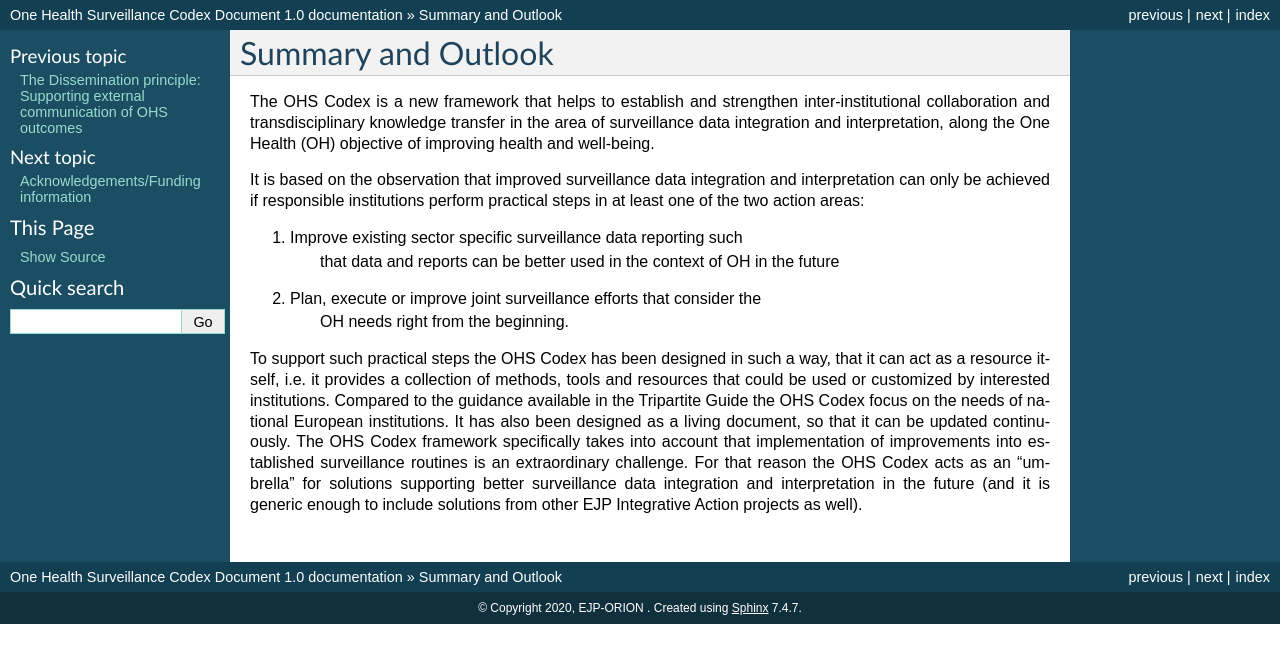
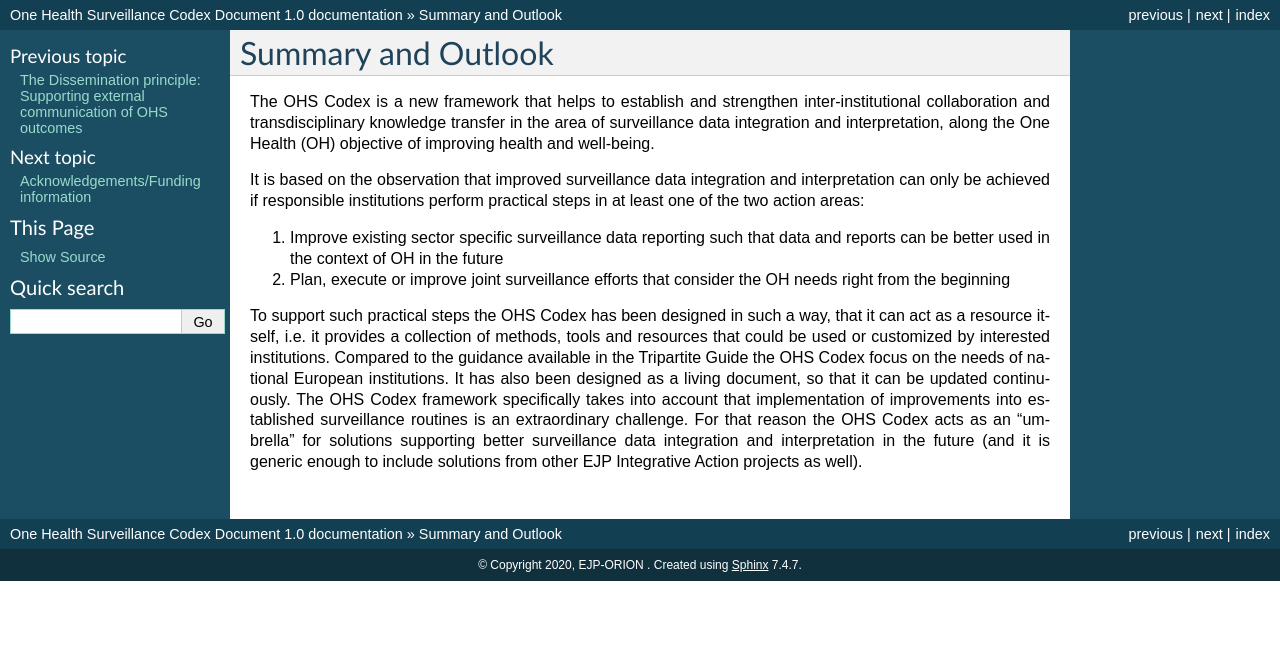
Before and after one commit to EJP-ORION/OH-Surveillance-Codex, a Sphinx documentation site: the page built from docs/6-summary-outlook.rst, in a window 1280 px wide. Shown: the top 663 px of the page. Built offline with Sphinx 7.4.7, drawn with Linux system fonts in a browser that asks for light colours.

Commit message:
Format update

```diff
--- a/docs/6-summary-outlook.rst
+++ b/docs/6-summary-outlook.rst
@@ -13,12 +13,9 @@ integration and interpretation can only be achieved if responsible
 institutions perform practical steps in at least one of the two action
 areas:
 
-1. Improve existing sector specific surveillance data reporting such
-      that data and reports can be better used in the context of OH in
-      the future
+1. Improve existing sector specific surveillance data reporting such that data and reports can be better used in the context of OH in the future
 
-2. Plan, execute or improve joint surveillance efforts that consider the
-      OH needs right from the beginning.
+2. Plan, execute or improve joint surveillance efforts that consider the OH needs right from the beginning
 
 To support such practical steps the OHS Codex has been designed in such
 a way, that it can act as a resource itself, i.e. it provides a
```
